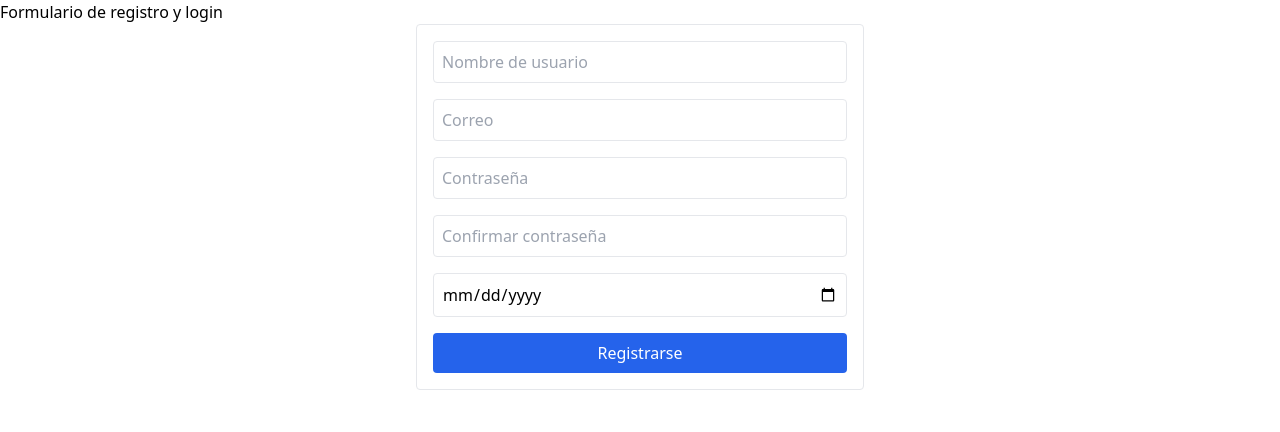
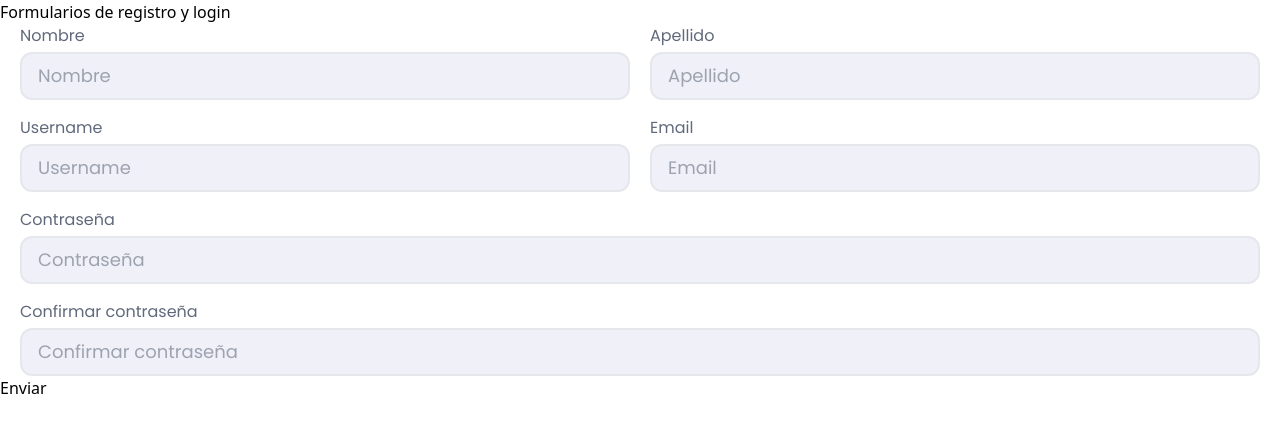
Before and after one commit to ederleo21/relatika-frontend, a React (Vite) app: page / in a window 1280 px wide. Shown: the top 432 px of the page. Built offline with nearby package versions, Linux system fonts and the light colour scheme.

Commit message:
RegisterForm realizado, validaciones implementadas

```diff
--- /dev/null
+++ b/src/global/components/atoms/InputField.jsx
@@ -0,0 +1,10 @@
+import { Field, ErrorMessage } from 'formik'
+
+export const InputField = ({name, type = "text", placeholder="", label="", className=""}) => (
+
+    <div className={`flex flex-col gap-1 ${className}`}>
+        {label && <label className='text-lighttext' htmlFor={name}>{label}</label>}
+        <Field type={type} name={name} placeholder={placeholder} className="text-lg rounded-xl px-4 py-2 border-2 border-gray-200 bg-greybg text-darktext focus:outline-none focus:border-red_coral transition duration-200" />
+        <ErrorMessage name={name} component="div" className="text-red-600 text-sm" />
+    </div>
+)
--- a/src/modules/auth/components/RegisterForm.jsx
+++ b/src/modules/auth/components/RegisterForm.jsx
@@ -1,70 +1,59 @@
-import React, { useState } from 'react';
+import * as Yup from 'yup'
+import { Formik, Form } from 'formik'
+
+import { InputField } from '../../../global/components/atoms/InputField';
+
+const validationSchema = Yup.object({
+  username: Yup.string().required("Campo requerido"),
+  email: Yup.string().email("Email inválido"),
+  password: Yup.string()
+    .min(8, "Mínimo 8 caracteres")
+    .matches(/[A-Z]/, "Debe contener al menos una mayúscula")
+    .matches(/[a-z]/, "Debe contener al menos una minúscula")
+    .matches(/[0-9]/, "Debe contener al menos un número")
+    .required("Campo requerido"),
+  password2: Yup.string()
+  .oneOf([Yup.ref('password'), null], "Las contraseñas no coinciden")
+  .required("Campo requerido"),
+  first_name: Yup.string(),
+  last_name: Yup.string(),
+})
+
+const initialValues = {
+  username: "",
+  email: "",
+  password: "",
+  password2: "",
+  first_name: "",
+  last_name: "",
+}
+
+const handleSubmit = (values) =>  {
+  console.log(values)
+}
 
 export const RegisterForm = () => {
-  const [formData, setFormData] = useState({
-    username: '',
-    email: '',
-    password: '',
-    password2: '',
-    birth_date: '',
-  });
-
-  const handleChange = (e) => {
-    setFormData(prev => ({
-      ...prev,
-      [e.target.name]: e.target.value,
-    }));
-  };
-
-  const handleSubmit = (e) => {
-    e.preventDefault();
-    console.log('Datos enviados:', formData);
-    // Aquí puedes llamar al backend o hacer lo que quieras con los datos
-  };
 
   return (
-    <form onSubmit={handleSubmit} className="max-w-md mx-auto p-4 border rounded space-y-4">
-      <input
-        name="username"
-        placeholder="Nombre de usuario"
-        value={formData.username}
-        onChange={handleChange}
-        className="w-full border p-2 rounded"
-      />
-      <input
-        name="email"
-        type="email"
-        placeholder="Correo"
-        value={formData.email}
-        onChange={handleChange}
-        className="w-full border p-2 rounded"
-      />
-      <input
-        name="password"
-        type="password"
-        placeholder="Contraseña"
-        value={formData.password}
-        onChange={handleChange}
-        className="w-full border p-2 rounded"
-      />
-      <input
-        name="password2"
-        type="password"
-        placeholder="Confirmar contraseña"
-        value={formData.password2}
-        onChange={handleChange}
-        className="w-full border p-2 rounded"
-      />
-      <input
-        name="birth_date"
-        type="date"
-        value={formData.birth_date}
-        onChange={handleChange}
-        className="w-full border p-2 rounded"
-      />
-      <button type="submit" className="w-full bg-blue-600 text-white p-2 rounded hover:bg-blue-700">
-        Registrarse
-      </button>
-    </form>
+    <section>
+      <Formik
+      initialValues={initialValues}
+      validationSchema={validationSchema}
+      onSubmit={handleSubmit}
+      >
+        <Form>
+          <div className='grid grid-cols-2 gap-x-5 gap-y-4 px-5 font-poppins'>
+            <InputField name="first_name" placeholder="Nombre" label="Nombre" />
+            <InputField name="last_name" placeholder="Apellido" label="Apellido" />
+            <InputField name="username" placeholder="Username" label="Username" />
+            <InputField name="email" placeholder="Email" label="Email" />
+            <InputField name="password" type='password' placeholder="Contraseña" label="Contraseña" className='col-span-2' />
+            <InputField name="password2" type='password' placeholder="Confirmar contraseña" label="Confirmar contraseña" className='col-span-2' />
+          </div>
+
+          <button type="submit">Enviar</button>
+        </Form>
+      </Formik>
+    </section>
   );
 };
--- a/src/modules/auth/pages/RegisterAndLogin.jsx
+++ b/src/modules/auth/pages/RegisterAndLogin.jsx
@@ -5,12 +5,8 @@ export const RegisterAndLogin = () => {
 
   return (
     <div>
-      <h1>
-        Formulario de registro y login
-      </h1>
-      <div>
+        <h1>Formularios de registro y login</h1>
         <RegisterForm/>
-      </div>
     </div>
   )
 }
```
